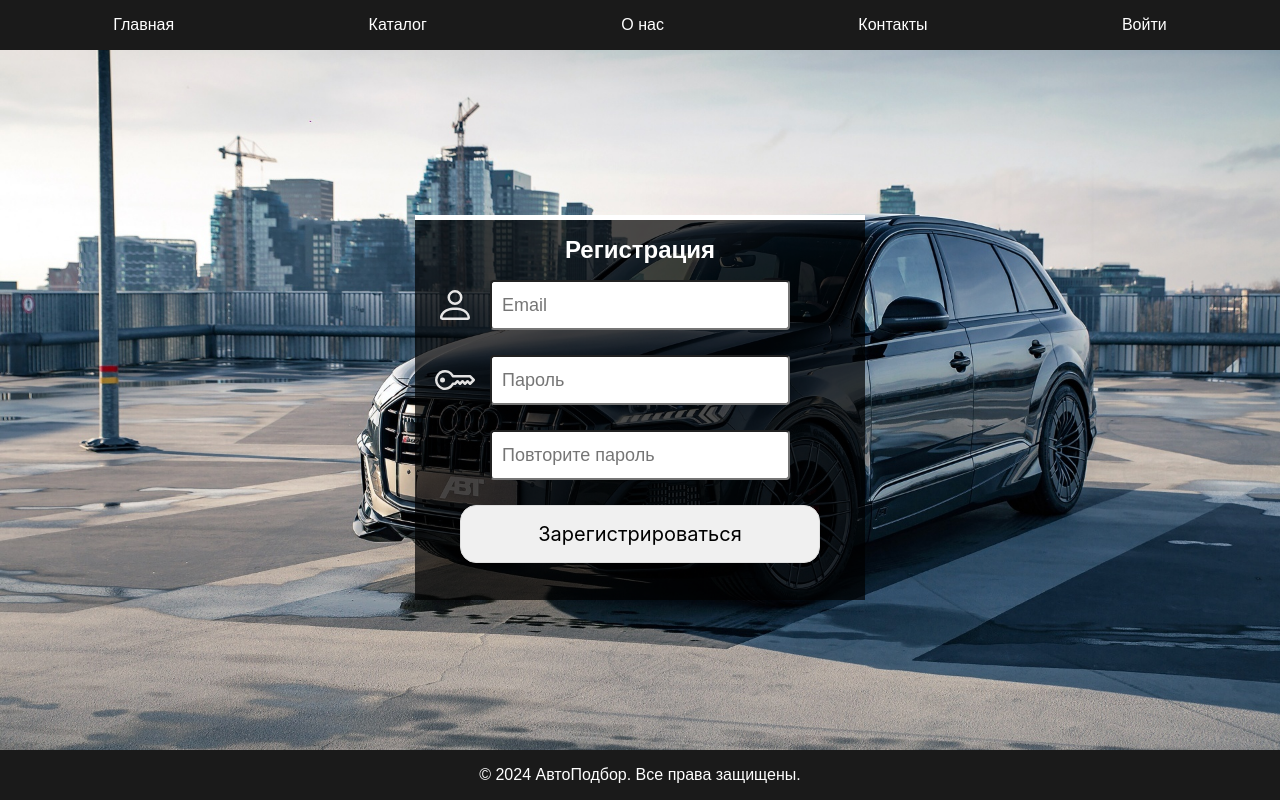
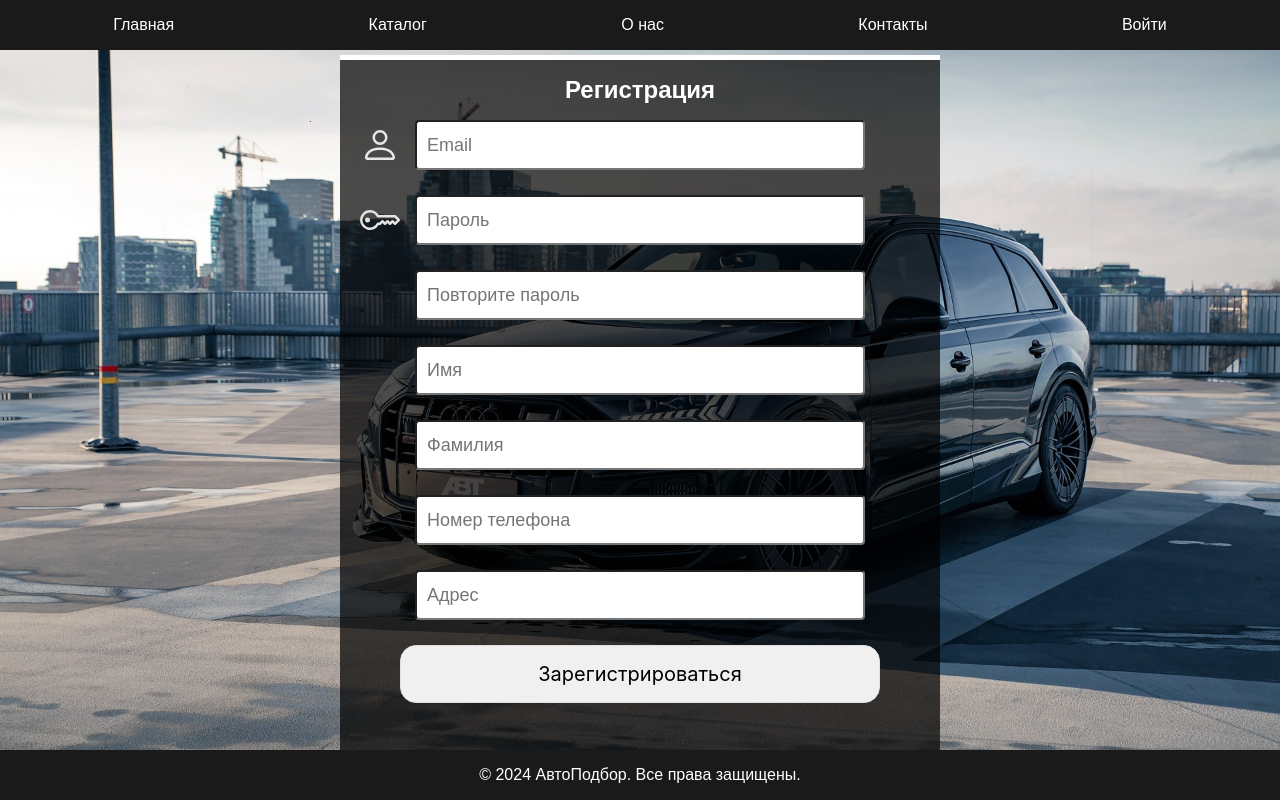
Before and after one commit to EugeneDyatl0v/car-sale, an Angular app in the folder frontend/: page /registration in a window 1280 px wide. Built offline with nearby package versions, Linux system fonts and the light colour scheme.

Commit message:
upd(user page): fix user page and main nav

```diff
--- a/frontend/src/app/app.component.html
+++ b/frontend/src/app/app.component.html
@@ -5,7 +5,7 @@
             <li><a href="#">Каталог</a></li>
             <li><a href="#">О нас</a></li>
             <li><a href="#">Контакты</a></li>
-            <li><a href="/authorization">Войти</a></li>
+            <li><a href="{{this.path}}">{{ this.btn_text }}</a></li>
         </ul>
     </nav>
 </header>
--- a/frontend/src/app/app.component.ts
+++ b/frontend/src/app/app.component.ts
@@ -1,5 +1,6 @@
-import { Component } from '@angular/core';
-import { RouterOutlet } from '@angular/router';
+import {Component, OnInit} from '@angular/core';
+import {Router, RouterOutlet} from '@angular/router';
+import {AuthService} from "./services/auth.service";
 
 @Component({
   selector: 'app-root',
@@ -8,6 +9,21 @@ import { RouterOutlet } from '@angular/router';
   templateUrl: './app.component.html',
   styleUrl: './app.component.css'
 })
-export class AppComponent {
-  title = 'frontend';
+export class AppComponent implements OnInit {
+  path: string = '';
+  btn_text: string = '';
+
+  constructor(private router: Router, private authService: AuthService) {}
+
+  ngOnInit() {
+    this.authService.isLoggedIn$.subscribe(isLoggedIn => {
+      if (isLoggedIn) {
+        this.path = '/personal-account';
+        this.btn_text = 'Профиль';
+      } else {
+        this.path = '/authorization';
+        this.btn_text = 'Войти';
+      }
+    });
+  }
 }
--- a/frontend/src/app/authorization/authorization.component.ts
+++ b/frontend/src/app/authorization/authorization.component.ts
@@ -3,6 +3,7 @@ import {CommonModule} from "@angular/common";
 import {FormsModule} from "@angular/forms";
 import {HttpClientModule, HttpClient, HttpHeaders} from "@angular/common/http";
 import {Router} from "@angular/router";
+import {AuthService} from "../services/auth.service";
 
 @Component({
   selector: 'app-authorization',
@@ -19,7 +20,7 @@ export class AuthorizationComponent {
   email: string = '';
   password: string = '';
 
-  constructor(private http: HttpClient, private router: Router) {
+  constructor(private http: HttpClient, private router: Router, private authService: AuthService) {
   }
 
   showAlert: boolean = false;  // Переменная для управления видимостью уведомления
@@ -54,8 +55,7 @@ export class AuthorizationComponent {
         next: (response: any) => {
           const authToken = response.auth_token; // получаем auth токен из ответа
           const refreshToken = response.refresh_token; // получаем refresh токен (при необходимости)
-          localStorage.setItem('authToken', authToken); // сохраняем auth токен в localStorage
-          localStorage.setItem('refreshToken', refreshToken); // сохраняем refresh токен в localStorage (если нужно)
+          this.authService.login(authToken);
 
           // Перенаправление на другую страницу после успешного логина
           this.router.navigate(['/']);
--- a/frontend/src/app/personal-account/personal-account.component.css
+++ b/frontend/src/app/personal-account/personal-account.component.css
@@ -107,3 +107,75 @@ p{
 .button:hover {
     background-color: #343a40; /* Цвет фона при наведении */
 }
+
+
+.submit-btn {
+  position: fixed;
+  right: 50px;
+  top: 75px;
+  background-color: rgba(240, 240, 240, 1);
+  border: 1px solid #DFDFDF;
+  border-radius: 16px;
+  box-sizing: border-box;
+  color: #000000;
+  cursor: pointer;
+  display: flex;
+  font-family: Inter, sans-serif;
+  font-size: 18px;
+  justify-content: center;
+  line-height: 28px;
+  max-width: 80%;
+  padding: 14px 22px;
+  text-decoration: none;
+  transition: all .2s;
+  user-select: none;
+  -webkit-user-select: none;
+  touch-action: manipulation;
+  width: 10%;
+  margin: auto;
+}
+
+.submit-btn:active,
+.submit-btn:hover {
+  outline: 0;
+}
+
+.submit-btn:hover {
+  background-color: #FFFFFF;
+  border-color: rgba(0, 0, 0, 0.19);
+}
+
+@media (min-width: 768px) {
+  .submit-btn {
+    font-size: 20px;
+    min-width: 200px;
+    padding: 14px 16px;
+  }
+}
+
+
+.custom-alert {
+  position: absolute; /* Позиционирование относительно формы */
+  top: calc(100% + 20px); /* Располагаем уведомление ниже формы */
+  transform: translateX(-50%); /* Центрируем по горизонтали относительно левого края */
+  background-color: #f44336; /* Красный фон для ошибки */
+  color: white;
+  padding: 15px;
+  border-radius: 5px;
+  box-shadow: 0 4px 6px rgba(0, 0, 0, 0.1);
+  z-index: 1000;
+  animation: fade-in-out 3s forwards;
+  display: flex; /* Используем Flexbox */
+  justify-content: center; /* Центрируем текст по горизонтали */
+  align-items: center; /* Центрируем текст по вертикали */
+  min-height: 50px; /* Задаем минимальную высоту для лучшей видимости */
+  width: 100%;
+}
+
+
+@keyframes fade-in-out {
+  0% { opacity: 0; transform: translateY(-10px); }
+  10% { opacity: 1; transform: translateY(0); }
+  90% { opacity: 1; transform: translateY(0); }
+  100% { opacity: 0; transform: translateY(-10px); }
+}
--- a/frontend/src/app/personal-account/personal-account.component.ts
+++ b/frontend/src/app/personal-account/personal-account.component.ts
@@ -1,16 +1,89 @@
-import { Component } from '@angular/core';
+import { Component, OnInit } from '@angular/core';
 import {NgOptimizedImage} from "@angular/common";
+import {HttpClient, HttpHeaders, HttpClientModule} from "@angular/common/http";
+import {Router} from "@angular/router";
+import {AuthService} from "../services/auth.service";
+
+interface ApiResponse {
+  success: boolean;
+  message: string;
+  data: {
+    user: {
+      user_name: string;
+      user_last_name: string;
+      email: string;
+      phone_number: string;
+      address: string;
+    }
+  }
+}
 
 @Component({
   selector: 'app-personal-account',
   standalone: true,
   imports: [
-    NgOptimizedImage
+    NgOptimizedImage,
+    HttpClientModule
   ],
   templateUrl: './personal-account.component.html',
   styleUrl: './personal-account.component.css'
 })
 
-export class PersonalAccountComponent {
+export class PersonalAccountComponent implements OnInit{
   imagePath: string = '../images/audi.jpg';
+  userName: string = '';
+  userLastName: string = '';
+  email: string = '';
+  phoneNumber: string = '';
+  address: string = ''
+
+  constructor(private http: HttpClient,  private router: Router, private authService: AuthService) {
+  }
+
+
+  ngOnInit() {
+    this.fetchUserData();
+  }
+
+  on_click() {
+    this.authService.logout();
+
+    this.router.navigate(['/'])
+  }
+
+  fetchUserData() {
+    const authToken = localStorage.getItem('authToken');
+
+    if (!authToken)
+    {
+      this.router.navigate(['/'])
+    }
+
+
+    const headers = new HttpHeaders(
+      {
+        'Content-Type': 'application/json',
+        'Authorization': `Bearer ${authToken}`
+      }
+    );
+
+    this.http.get<ApiResponse>('http://localhost:8008/users/', {headers: headers}).subscribe(
+      (response) => {
+        if (response.success) {
+          const userData = response.data.user;
+          this.userName = userData.user_name;
+          this.userLastName = userData.user_last_name;
+          this.email = userData.email;
+          this.phoneNumber = userData.phone_number;
+          this.address = userData.address;
+        } else {
+          console.error('Ошибка при получении данных пользователя');
+        }
+      },
+      (error) => {
+        console.error('Ошибка HTTP-запроса:', error);
+      }
+    );
+  }
+
 }
--- a/frontend/src/app/registration/registration.component.css
+++ b/frontend/src/app/registration/registration.component.css
@@ -45,8 +45,8 @@ a:hover{
 .form-container {
     position: relative;
     background-color: rgba(0, 0, 0, 0.7);
-    width:450px;
-    height: 380px;
+    width:600px;
+    height: 700px;
     margin: 0 auto 0 auto;
     text-align: center;
     box-shadow: 0 -5px 0 white;
@@ -69,8 +69,8 @@ a:hover{
     flex-direction: column;
 }
 
-input[type="email"],input[type="password"]{
- width: 300px;
+input[type="email"],input[type="password"],input[type='text'],input[type='tel']{
+ width: 450px;
  height:50px;
  font-size: 18px;
  margin-bottom: 25px;
--- a/frontend/src/app/registration/registration.component.html
+++ b/frontend/src/app/registration/registration.component.html
@@ -11,6 +11,18 @@
             <div class="dws-input-repeat-pass">
                 <input type="password" placeholder="Повторите пароль" required [(ngModel)]="repeatPassword" name="repeatPassword">
             </div>
+            <div class="dws-input-repeat-pass">
+                <input type="text" placeholder="Имя" required [(ngModel)]="userName" name="userName">
+            </div>
+            <div class="dws-input-repeat-pass">
+                <input type="text" placeholder="Фамилия" required [(ngModel)]="userLastName" name="userLastName">
+            </div>
+            <div class="dws-input-repeat-pass">
+                <input type="tel" placeholder="Номер телефона" required [(ngModel)]="mobilePhone" name="mobilePhone">
+            </div>
+            <div class="dws-input-repeat-pass">
+                <input type="text" placeholder="Адрес" required [(ngModel)]="address" name="address">
+            </div>
             <button class="submit-btn" type="submit" (click)="onSubmit($event)">Зарегистрироваться</button>
         </form>
         <!-- Кастомное уведомление -->
--- a/frontend/src/app/registration/registration.component.ts
+++ b/frontend/src/app/registration/registration.component.ts
@@ -15,6 +15,10 @@ export class RegistrationComponent {
   email: string = '';
   password: string = '';
   repeatPassword: string = '';
+  userName: string = '';
+  userLastName: string = '';
+  mobilePhone: string = '';
+  address: string = '';
 
   constructor(private http: HttpClient,  private router: Router) {
   }
@@ -46,6 +50,14 @@ export class RegistrationComponent {
       return;
     }
 
+    const user_create_data = {
+      user_name: this.userName,
+      user_last_name: this.userLastName,
+      email: this.email,
+      phone_number: this.mobilePhone,
+      address: this.address
+    }
+
     const data = {
       email: this.email,
       password: this.password,
@@ -63,6 +75,18 @@ export class RegistrationComponent {
         next: (v) => {
           console.log(v);
           this.showAlert = false;
+
+          this.http.post('http://localhost:8008/users/', user_create_data, {headers: headers}).subscribe(
+            {
+              next: (v) => {
+                console.log(v);
+              },
+              error: (e) => {
+                console.log(e);
+              },
+            }
+          )
+
           this.router.navigate(['/registration/email-verification'], { queryParams: { email: this.email } });
         },
         error: (e) => {
--- /dev/null
+++ b/frontend/src/app/services/auth.service.ts
@@ -0,0 +1,42 @@
+import { Injectable } from '@angular/core';
+import { BehaviorSubject } from 'rxjs';
+
+@Injectable({
+  providedIn: 'root'
+})
+export class AuthService {
+  private isLoggedInSubject = new BehaviorSubject<boolean>(this.checkAuthStatus());
+  public isLoggedIn$ = this.isLoggedInSubject.asObservable();
+
+  constructor() {}
+
+  // Проверка статуса авторизации
+  private checkAuthStatus(): boolean {
+    if (typeof window !== 'undefined' && localStorage) {
+      const authToken = localStorage.getItem('authToken');
+      return !!authToken;
+    }
+    return false;  // Возвращаем false, если `localStorage` недоступен
+  }
+
+  // Обновить статус авторизации
+  updateAuthStatus(isLoggedIn: boolean): void {
+    this.isLoggedInSubject.next(isLoggedIn);
+  }
+
+  // Вызвать при логине
+  login(token: string): void {
+    if (typeof window !== 'undefined' && localStorage) {
+      localStorage.setItem('authToken', token);
+      this.updateAuthStatus(true);
+    }
+  }
+
+  // Вызвать при выходе из системы
+  logout(): void {
+    if (typeof window !== 'undefined' && localStorage) {
+      localStorage.removeItem('authToken');
+      this.updateAuthStatus(false);
+    }
+  }
+}
```
Also changed, not shown: frontend/src/app/personal-account/personal-account.component.html (+6 -21 lines).
